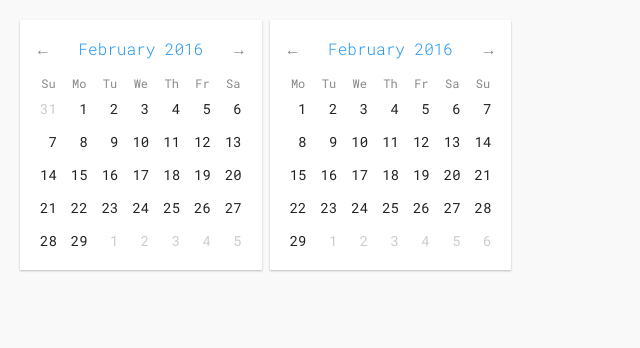
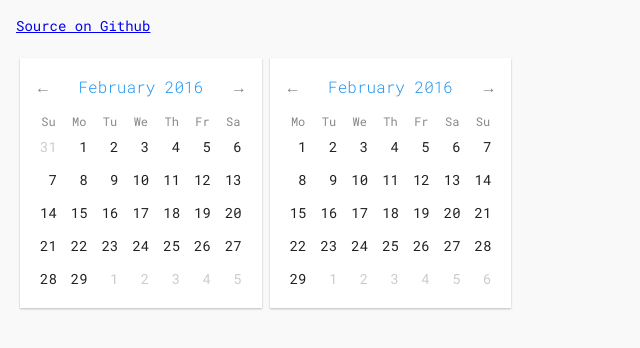
Before and after one commit to pakastin/frzr-calendar, a website: page public/index.html in a window 1280 px wide. Shown: the whole page, without its empty margins (0-640 px from the left). Drawn offline with Linux system fonts and the light colour scheme.

Commit message:
added link to source

```diff
--- a/public/index.html
+++ b/public/index.html
@@ -7,6 +7,11 @@
     <link href="https://fonts.googleapis.com/css?family=Roboto+Mono:300,400" rel="stylesheet">
   </head>
   <body>
+    <p>
+      <a href="https://github.com/pakastin/frzr-calendar">Source on Github</a>
+      <br>
+      <br>
+    </p>
     <script src="js/main.min.js"></script>
   </body>
 </html>
```
